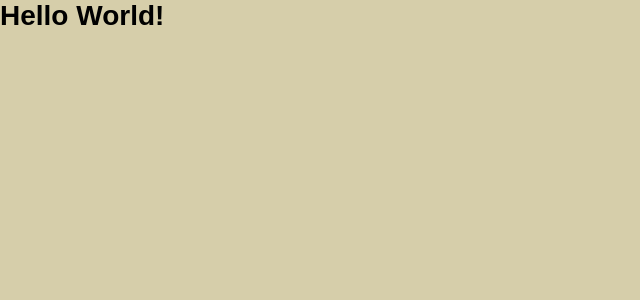
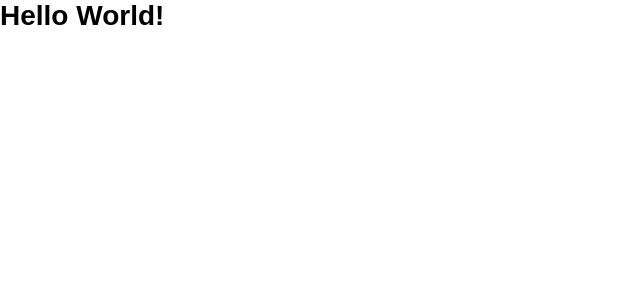
Before and after one commit to cpejr/IZT-web-frontend, a React (Vite) app: page / in a window 1280 px wide. Shown: the top 300 px of the page, without its empty margins (0-640 px from the left). Built offline with nearby package versions, Linux system fonts and the light colour scheme.

Commit message:
feat: adding Theme component and PropType lib

```diff
--- a/src/main.jsx
+++ b/src/main.jsx
@@ -1,11 +1,14 @@
 import React from 'react';
 import ReactDOM from 'react-dom/client';
 import GlobalStyles from './styles/GlobalStyles';
+import Theme from './styles/Theme';
 import App from './App';
 
 ReactDOM.createRoot(document.getElementById('root')).render(
   <React.StrictMode>
     <GlobalStyles />
-    <App />
+    <Theme>
+      <App />
+    </Theme>
   </React.StrictMode>
 );
--- a/src/pages/Catalog/Styles.jsx
+++ b/src/pages/Catalog/Styles.jsx
@@ -1,5 +1,4 @@
 import styled from 'styled-components';
-import { Fonts, Colors } from '../../variables';
 
 const breakValue900 = '900px';
 const breakValue600 = '600px';
@@ -16,7 +15,7 @@ export const Container = styled.div`
   display: flex;
   flex-direction: column;
   gap: 50px;
-  font-family: ${Fonts.montserrat};
+  font-family: ${(props) => props.theme.fonts.montserrat};
   background-color: white;
   font-size: 20px;
   align-items: stretch;
@@ -51,7 +50,7 @@ export const Title = styled.h1`
   text-align: center;
   font-size: 1.3em;
   font-weight: 700;
-  color: ${Colors.blue};
+  color: ${(props) => props.theme.colors.blue};
 `;
 
 export const Description = styled.p`
@@ -94,10 +93,10 @@ export const Button = styled.button`
   display: flex;
   flex-grow: 1;
   padding: 5px;
-  font-family: ${Fonts.montserrat};
+  font-family: ${(props) => props.theme.fonts.montserrat};
   font-weight: 500;
   font-size: 1em;
-  background-color: ${Colors.darkGreenishBlue};
+  background-color: ${(props) => props.theme.colors.darkGreenishBlue};
   border-radius: 10px;
   border: none;
   color: white;
@@ -134,16 +133,16 @@ export const Divider = styled.div`
   height: 2px;
   width: 50%;
   max-width: 300px;
-  border: 1px solid ${Colors.blue};
-  background-color: ${Colors.blue};
+  border: 1px solid ${(props) => props.theme.colors.blue};
+  background-color: ${(props) => props.theme.colors.blue};
   margin-bottom: 50px;
 `;
 
 export const CategoryName = styled.h2`
-  font-family: ${Fonts.montserrat};
+  font-family: ${(props) => props.theme.fonts.montserrat};
   font-weight: 600;
   font-size: 1.25em;
-  color: ${Colors.blue};
+  color: ${(props) => props.theme.colors.blue};
   margin-bottom: 30px;
 `;
 
@@ -182,7 +181,7 @@ export const Product = styled.div`
     }
     to {
       padding: 5px;
-      border: 2px solid ${Colors.blue};
+      border: 2px solid ${(props) => props.theme.colors.blue};
     }
   }
   :hover {
@@ -214,7 +213,7 @@ export const ProductImage = styled.img`
 `;
 
 export const ProductName = styled.h3`
-  font-family: ${Fonts.montserrat};
+  font-family: ${(props) => props.theme.fonts.montserrat};
   font-weight: 500;
   font-size: 1em;
 `;
--- a/src/styles/GlobalStyles.js
+++ b/src/styles/GlobalStyles.js
@@ -1,13 +1,6 @@
 import { createGlobalStyle } from 'styled-components';
 
 export default createGlobalStyle`
-:root {
-  --primary: #d6ceaa;
-  --success: #79b5ac;
-  --reject: #c75233;
-  // Variáveis CSS aqui
-}
-
 
 * {
   margin: 0;
@@ -19,7 +12,7 @@ export default createGlobalStyle`
 body {
   font-family: Arial, Helvetica, sans-serif;
   font-size: 14px;
-  background: var(--primary);
+  background: white;
   text-rendering: optimizeLegibility;
   -webkit-font-smoothing: antialiased;
 }
--- /dev/null
+++ b/src/styles/Theme.jsx
@@ -0,0 +1,27 @@
+import PropTypes from 'prop-types';
+import { ThemeProvider } from 'styled-components';
+
+const theme = {
+  colors: {
+    gray: {
+      1: '#EEEEEE',
+      2: '#D9D9D9',
+    },
+    greenishBlue: '#23A4A6',
+    darkGreenishBlue: '#1D4F69',
+    blue: '#203699',
+    darkBlue: '#123645',
+  },
+
+  fonts: {
+    montserrat: 'Montserrat, sans-serif;',
+  },
+};
+
+export default function Theme({ children }) {
+  return <ThemeProvider theme={theme}>{children}</ThemeProvider>;
+}
+
+Theme.propTypes = {
+  children: PropTypes.node.isRequired,
+};
--- a/src/variables.js
+++ /dev/null
@@ -1,14 +0,0 @@
-export const Colors = {
-  gray: {
-    1: '#EEEEEE',
-    2: '#D9D9D9',
-  },
-  greenishBlue: '#23A4A6',
-  darkGreenishBlue: '#1D4F69',
-  blue: '#203699',
-  darkBlue: '#123645',
-};
-
-export const Fonts = {
-  montserrat: 'Montserrat, sans-serif;',
-};
```
